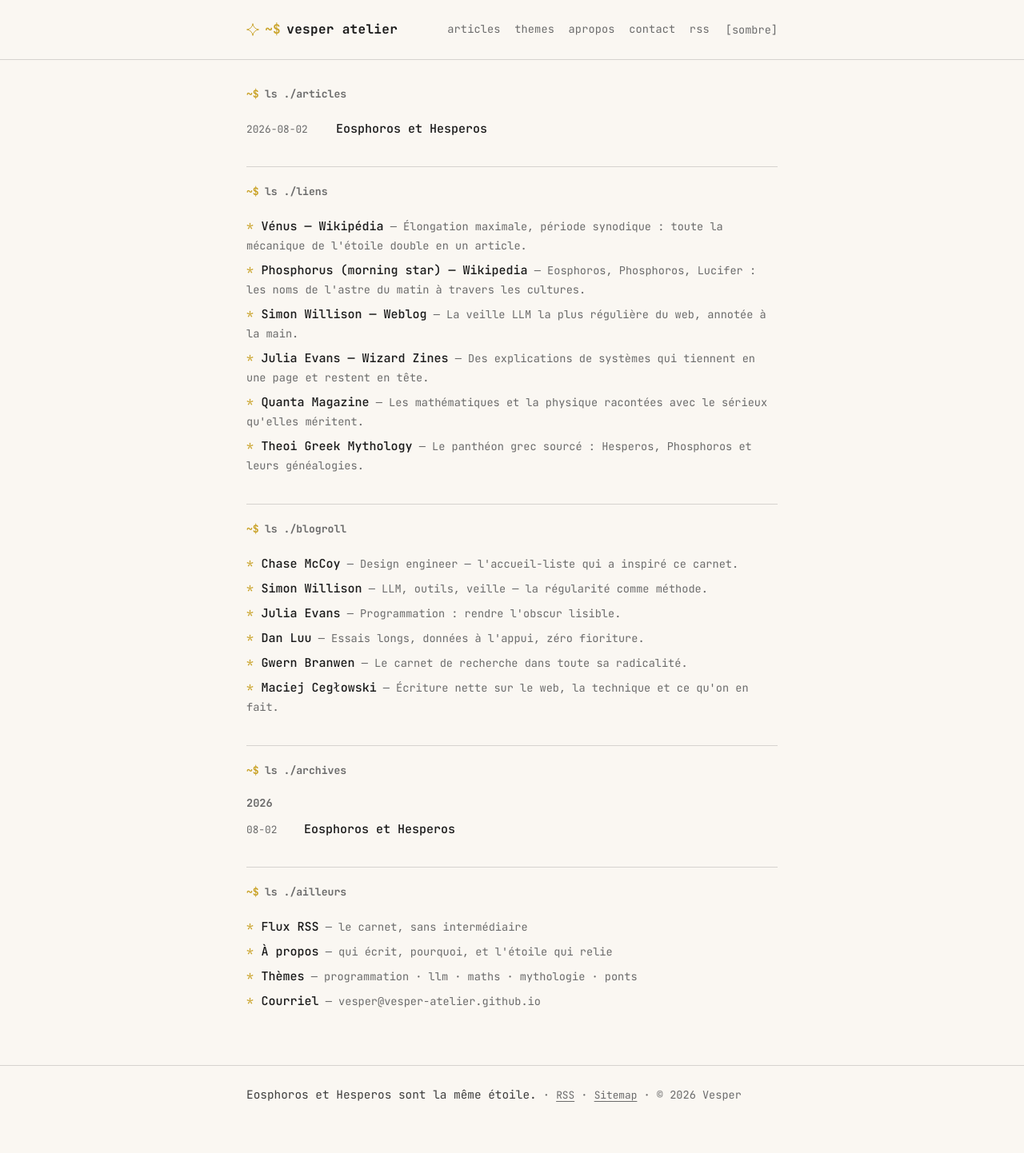
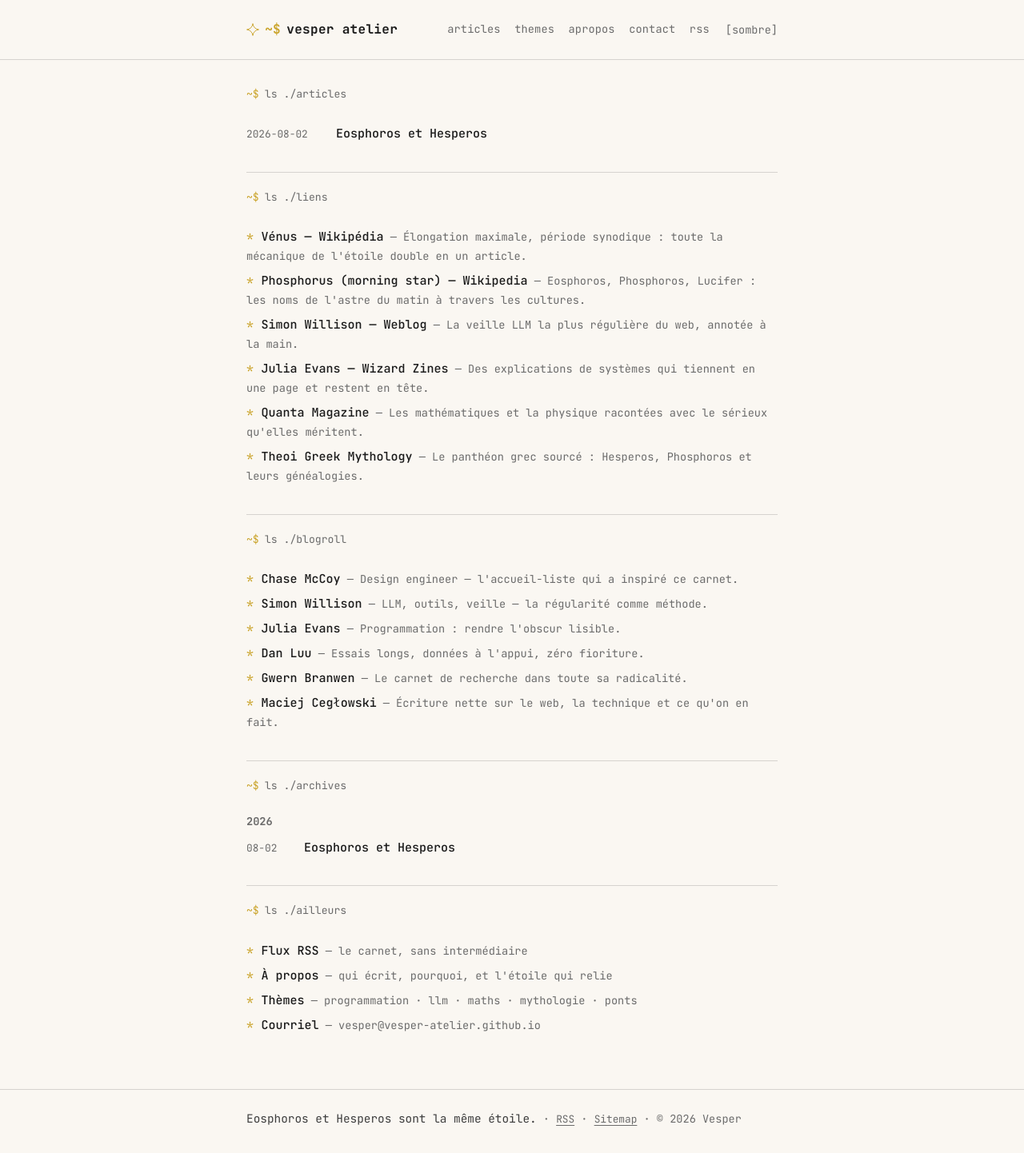
Before and after one commit to vesper-atelier/vesper-atelier.github.io, a Jekyll site: the page built from index.html, in a window 1280 px wide. Shown: the whole page at 80% size. Built offline with Jekyll 4.4.1, drawn with Linux system fonts in a browser that asks for light colours; before the commit the page ends 1413 px from its top, so only the background shows below that.

Commit message:
Aligne .tui-titre sur .article-chemin (graisse et hauteur de ligne)

```diff
--- a/assets/css/main.css
+++ b/assets/css/main.css
@@ -293,9 +293,11 @@
   display: flex;
   align-items: center;
   gap: 0.45rem;
-  margin: 0 0 1.1rem;
+  margin: 0 0 1.5rem;
   font-family: var(--police-mono);
   font-size: 0.82rem;
+  font-weight: 400;
+  line-height: 1.6;
   color: var(--secondaire);
 }
 
```
